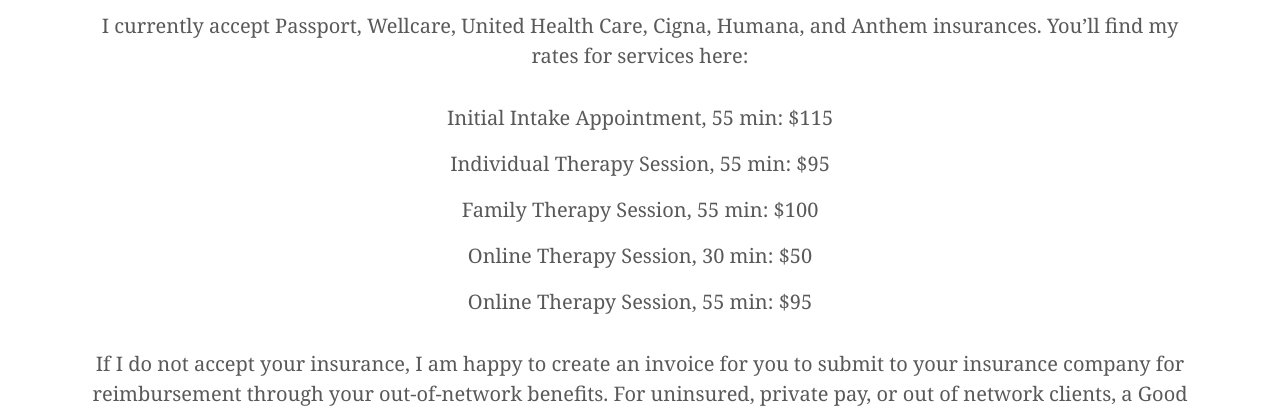
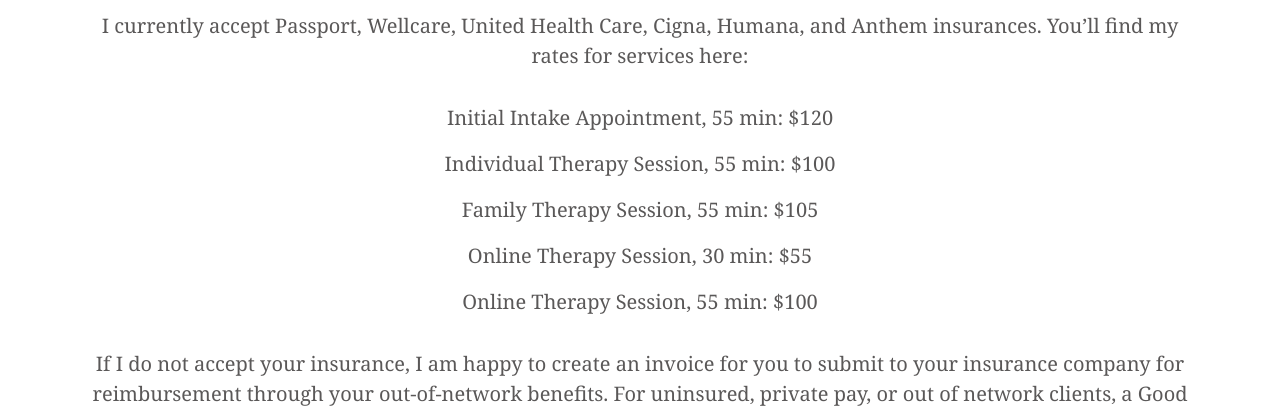
Before and after one commit to kayla-renteria/kaylawebsite, a Jekyll site: the page built from insurance.html, in a window 1280 px wide. Shown: the part 481-889 px from the top of the page. Built offline with Jekyll 4.4.1, drawn with Linux system fonts in a browser that asks for light colours.

Commit message:
Update insurance.html

```diff
--- a/insurance.html
+++ b/insurance.html
@@ -9,11 +9,11 @@
       and Anthem insurances. You’ll find my rates for services here:
     </p>
     <p></p>
-    <p>Initial Intake Appointment, 55 min: $115 </p>
-    <p>Individual Therapy Session, 55 min: $95 </p>
-    <p>Family Therapy Session, 55 min: $100</p>
-    <p>Online Therapy Session, 30 min: $50</p>
-    <p>Online Therapy Session, 55 min: $95</p>
+    <p>Initial Intake Appointment, 55 min: $120</p>
+    <p>Individual Therapy Session, 55 min: $100</p>
+    <p>Family Therapy Session, 55 min: $105 </p>
+    <p>Online Therapy Session, 30 min: $55</p>
+    <p>Online Therapy Session, 55 min: $100</p>
     <p></p>
     <p>If I do not accept your insurance, I am happy to create an invoice for you to submit to your
       insurance company
```
